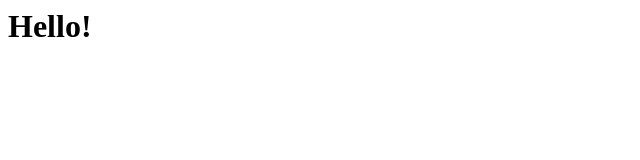
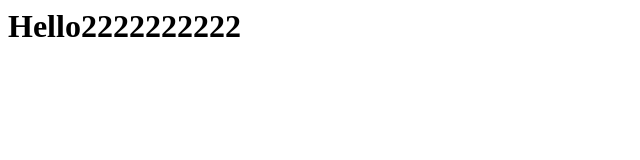
Before and after one commit to binhthgc/pages, a plain HTML site: page index.html in a window 1280 px wide. Shown: the whole page, without its empty margins (0-640 px from the left). Drawn offline with Linux system fonts and the light colour scheme.

Commit message:
Update index.html

```diff
--- a/index.html
+++ b/index.html
@@ -1,2 +1,2 @@
 <script src="abc.js"></script>
-<h1>Hello!</h1>
+<h1>Hello2222222222</h1>
```
